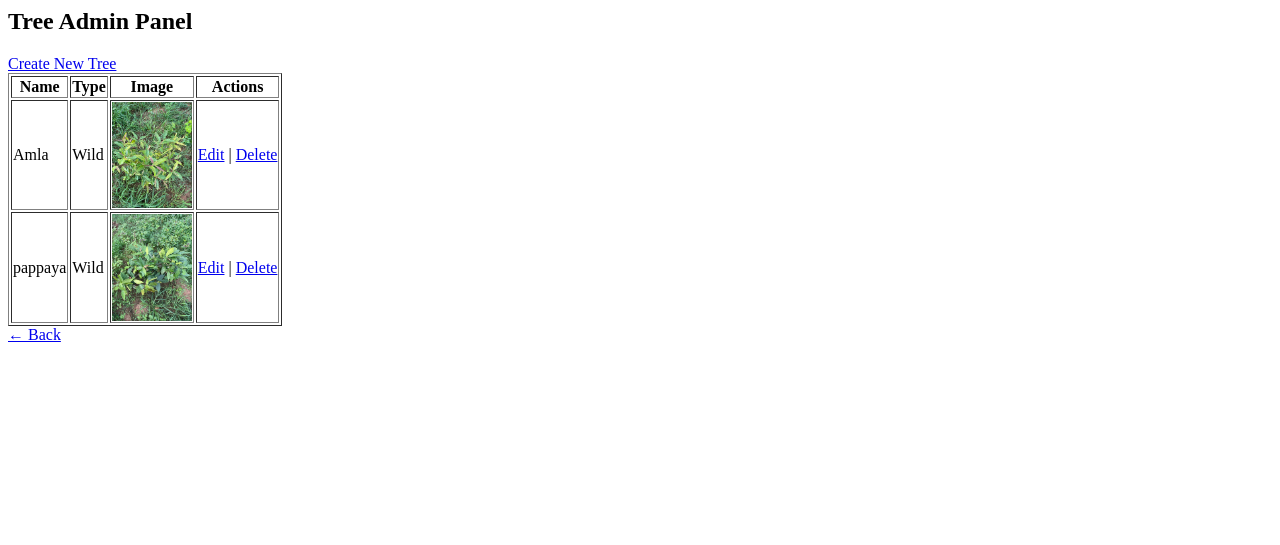
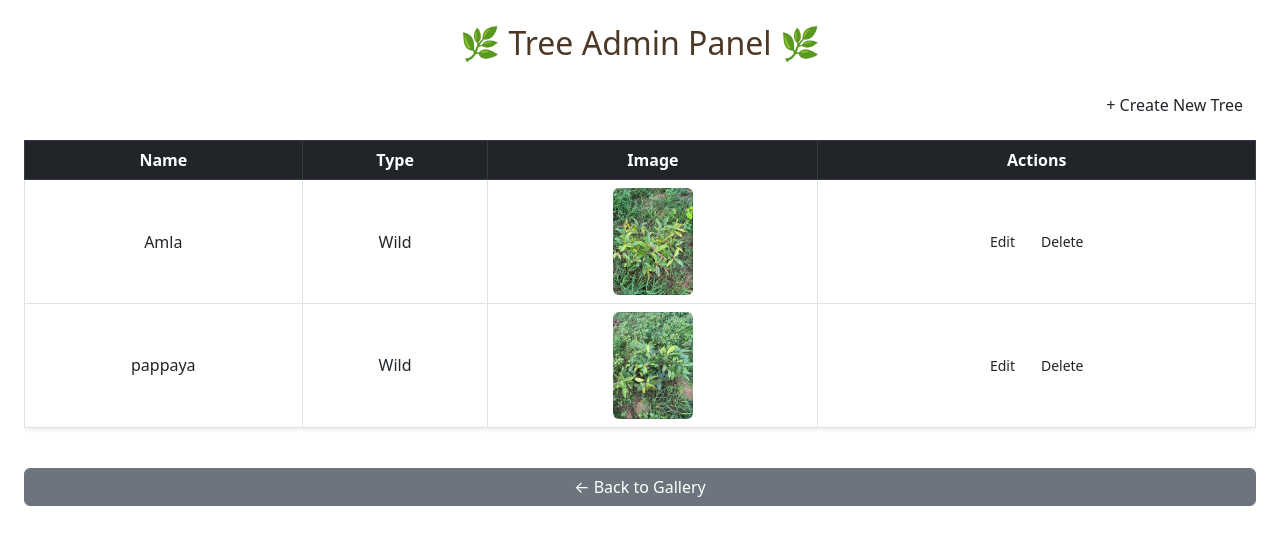
Before and after one commit to maheshdr/farmWeb, a Django app: page /dashboard/trees/ in a window 1280 px wide. Shown: the top 545 px of the page. Run offline with Django 5.2, Linux system fonts and the light colour scheme; data comes from the database, SQL or seed files in the repository; both versions use the stored data as it was after the commit.

Commit message:
admin list fix

```diff
--- /dev/null
+++ b/trees/static/trees/css/admin-list.css
@@ -0,0 +1,31 @@
+
+.text-theme {
+    color: #4d3826;
+}
+
+.btn-add {
+    background-color: rgb(72, 136, 62);
+    color: #fff;
+
+    &:hover {
+        background-color: rgb(56, 106, 48);
+    }
+}
+
+.btn-edit {
+    background-color: rgb(39, 125, 161);
+    color: #fff;
+
+    &:hover {
+        background-color: rgb(30, 100, 130);
+    }
+}
+
+.btn-delete {
+    background-color: rgb(179, 55, 55);
+    color: #fff;
+
+    &:hover {
+        background-color: rgb(140, 40, 40);
+    }
+}
--- a/trees/templates/trees/admin_list.html
+++ b/trees/templates/trees/admin_list.html
@@ -1,27 +1,49 @@
-<h2>Tree Admin Panel</h2>
-<a href="{% url 'tree_create' %}">Create New Tree</a>
-<table border="1">
+{% load static %}
+<link rel="stylesheet" href="{% static 'trees/css/admin-list.css' %}">
+<link href="https://cdn.jsdelivr.net/npm/bootstrap@5.3.0/dist/css/bootstrap.min.css" rel="stylesheet">
+
+<div class="p-4">
+  <h2 class="text-center text-theme mb-4">🌿 Tree Admin Panel 🌿</h2>
+
+  <div class="text-end mb-3">
+    <a href="{% url 'tree_create' %}" class="btn btn-add">+ Create New Tree</a>
+  </div>
+
+  <div class="table-responsive w-100">
+    <table class="table table-bordered table-hover align-middle text-center shadow-sm rounded ">
+      <thead class="table-dark">
         <tr>
           <th>Name</th>
           <th>Type</th>
           <th>Image</th>
           <th>Actions</th>
         </tr>
+      </thead>
+      <tbody>
         {% for tree in trees %}
         <tr>
           <td>{{ tree.plantName }}</td>
           <td>{{ tree.plantType }}</td>
           <td>
             {% if tree.imageUrl %}
-                <img src="{{ tree.imageUrl }}" width="80">
+              <img src="{{ tree.imageUrl.url }}" class="img-fluid rounded" style="max-width: 80px;" alt="{{ tree.plantName }}">
+            {% else %}
+              <span class="text-muted">No Image</span>
             {% endif %}
           </td>
           <td>
-            <a href="{% url 'tree_update' tree.pk %}">Edit</a> |
-            <a href="{% url 'tree_delete' tree.pk %}">Delete</a>
+            <div class="d-flex justify-content-center gap-2 flex-wrap">
+              <a href="{% url 'tree_update' tree.pk %}" class="btn btn-sm btn-edit">Edit</a>
+              <a href="{% url 'tree_delete' tree.pk %}" class="btn btn-sm btn-delete">Delete</a>
+            </div>
           </td>
         </tr>
         {% endfor %}
+      </tbody>
     </table>
+  </div>
 
-<a href="{% url 'home' %}" class="btn btn-secondary w-50">← Back</a>
+  <div class="text-center mt-4">
+    <a href="{% url 'home' %}" class="btn btn-secondary w-100 w-md-50">← Back to Gallery</a>
+  </div>
+</div>
```
Also changed, not shown: db.sqlite3, media/trees/images/Image_12.jpeg (added), media/trees/images/Image_19.jpeg (added). Lines whose indentation alone changed are shown as unchanged.
